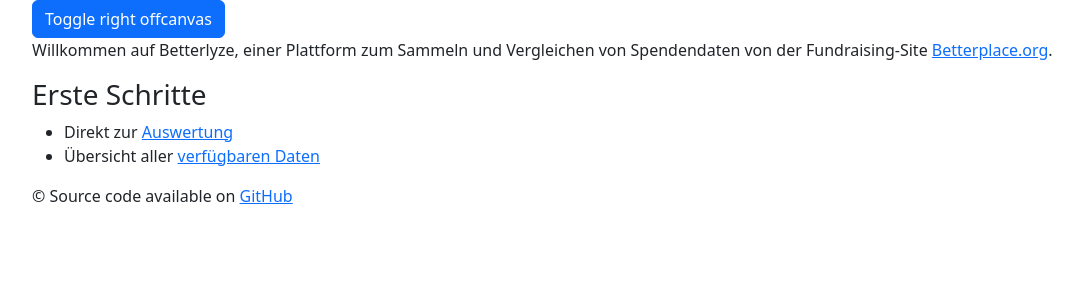
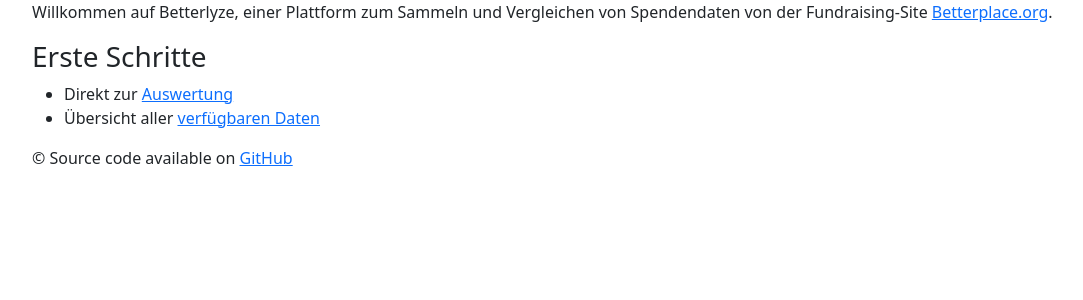
Before and after one commit to dorsax/betterlyze, a Django app: template betterlyze/betterlyze/templates/index.html in a window 1280 px wide. Shown: the part 76-376 px from the top of the page, without its empty margins (50-1133 px from the left). Run offline with Django 3.2, Linux system fonts and the light colour scheme; the template is opened without the code that fills it, so the values that code supplies are empty; some libraries are stand-ins or nearby versions.

Commit message:
chore (again): sanitize base after messup

```diff
--- a/betterlyze/betterlyze/templates/base.html
+++ b/betterlyze/betterlyze/templates/base.html
@@ -46,20 +46,6 @@
 
 </head>
 <body>
-    <!-- <nav class="navbar navbar-dark bg-dark">
-    <a href="#" class="navbar-brand">DemoTech</a>
-    <button class="navbar-toggler" data-bs-toggle="collapse" data-bs-target="#navbar">
-        <span class="navbar-toggler-icon"></span>
-    </button>
-    <div class="navbar-collapse collapse" id="navbar">
-        <ul class="navbar-nav">
-            <li class="nav-item"><a href="#" class="nav-link">Home</a></li>
-            <li class="nav-item"><a href="#" class="nav-link">About</a></li>
-            <li class="nav-item"><a href="#" class="nav-link">Contact</a></li>
-        </ul>
-    </div>
-</nav>
-     -->
     <nav class="container navbar navbar-collapse navbar-light bg-light sticky-top"> {% comment %}  {% endcomment%}
         <a class="navbar-brand" href="/">
             <img src="{% static 'analyse/images/logo-full.png' %}" class="logo-full" alt="Betterlyze">
@@ -80,37 +66,6 @@
         </div>
     </nav>
 
-
-
-    <div class="container">
-    <button class="btn btn-primary" type="button" data-bs-toggle="offcanvas" data-bs-target="#offcanvasRight" aria-controls="offcanvasRight">Toggle right offcanvas</button>
-</div>
-    <div class="offcanvas offcanvas-end" tabindex="-1" id="offcanvasRight" aria-labelledby="offcanvasRightLabel">
-      <div class="offcanvas-header">
-        <h5 id="offcanvasRightLabel">Offcanvas right</h5>
-        <button type="button" class="btn-close text-reset" data-bs-dismiss="offcanvas" aria-label="Close"></button>
-      </div>
-      <div class="offcanvas-body">
-        <div class="dropdown mt-3">
-            <button class="btn btn-secondary dropdown-toggle" type="button" data-bs-toggle="dropdown">
-              Dropdown button
-            </button>
-            <ul class="dropdown-menu">
-              <li><a class="dropdown-item" href="#">Action</a></li>
-              <li><a class="dropdown-item" href="#">Another action</a></li>
-              <li><a class="dropdown-item" href="#">Something else here</a></li>
-            </ul>
-          </div>
-      </div>
-    </div>
-
-
-
-
-
-
-
-
     <div class="container">
     {% block content %}{% endblock content %}
     </div>
```
